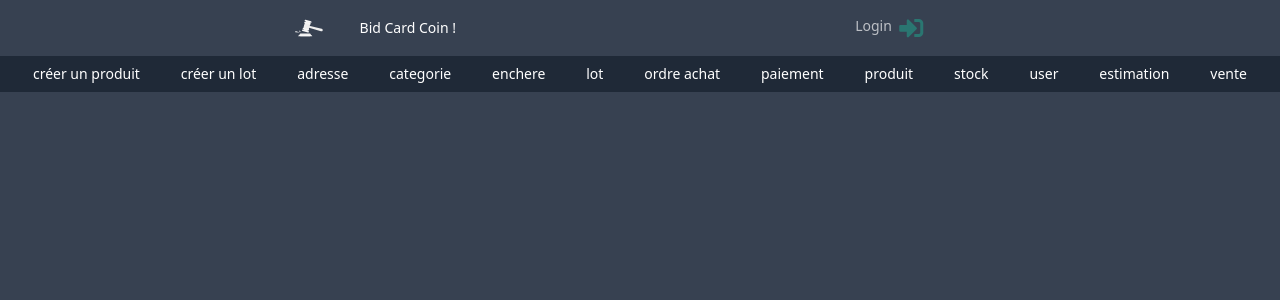
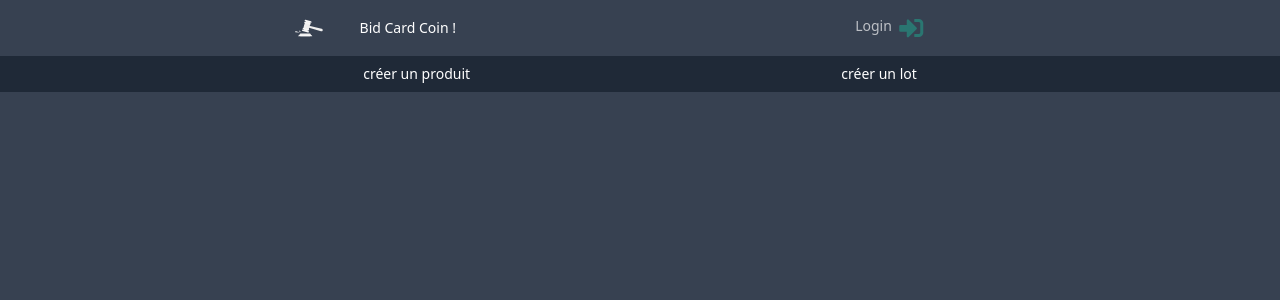
Before and after one commit to CinquinAndy/bidCardCoin_symfony, a Symfony app: template templates/header.html.twig in a window 1280 px wide. Shown: the top 300 px of the page. Run offline with Twig, Linux system fonts and the light colour scheme; the template is opened without the code that fills it, so the values that code supplies are empty; some libraries are stand-ins or nearby versions.

```diff
--- a/templates/header.html.twig
+++ b/templates/header.html.twig
@@ -85,39 +85,39 @@
                 <a href="/lot/new/" class="h-full p-2 flex justify-center items-center">
                     <li>créer un lot</li>
                 </a>
-                <a href="/adresse/page/" class="h-full p-2 flex justify-center items-center">
-                    <li>adresse</li>
-                </a>
-                <a href="/categorie/page/" class="h-full p-2 flex justify-center items-center">
-                    <li>categorie</li>
-                </a>
-                <a href="/enchere/page/" class="h-full p-2 flex justify-center items-center">
-                    <li>enchere</li>
-                </a>
-                <a href="/lot/page/" class="h-full p-2 flex justify-center items-center">
-                    <li>lot</li>
-                </a>
-                <a href="/ordre/achat/page/" class="h-full p-2 flex justify-center items-center">
-                    <li>ordre achat</li>
-                </a>
-                <a href="/paiement/page/" class="h-full p-2 flex justify-center items-center">
-                    <li>paiement</li>
-                </a>
-                <a href="/produit/page/" class="h-full p-2 flex justify-center items-center">
-                    <li>produit</li>
-                </a>
-                <a href="/stock/page/" class="h-full p-2 flex justify-center items-center">
-                    <li>stock</li>
-                </a>
-                <a href="/user/page/" class="h-full p-2 flex justify-center items-center">
-                    <li>user</li>
-                </a>
-                <a href="/estimation/page/" class="h-full p-2 flex justify-center items-center">
-                    <li>estimation</li>
-                </a>
-                <a href="/vente/page/" class="h-full p-2 flex justify-center items-center">
-                    <li>vente</li>
-                </a>
+{#                <a href="/adresse/page/" class="h-full p-2 flex justify-center items-center">#}
+{#                    <li>adresse</li>#}
+{#                </a>#}
+{#                <a href="/categorie/page/" class="h-full p-2 flex justify-center items-center">#}
+{#                    <li>categorie</li>#}
+{#                </a>#}
+{#                <a href="/enchere/page/" class="h-full p-2 flex justify-center items-center">#}
+{#                    <li>enchere</li>#}
+{#                </a>#}
+{#                <a href="/lot/page/" class="h-full p-2 flex justify-center items-center">#}
+{#                    <li>lot</li>#}
+{#                </a>#}
+{#                <a href="/ordre/achat/page/" class="h-full p-2 flex justify-center items-center">#}
+{#                    <li>ordre achat</li>#}
+{#                </a>#}
+{#                <a href="/paiement/page/" class="h-full p-2 flex justify-center items-center">#}
+{#                    <li>paiement</li>#}
+{#                </a>#}
+{#                <a href="/produit/page/" class="h-full p-2 flex justify-center items-center">#}
+{#                    <li>produit</li>#}
+{#                </a>#}
+{#                <a href="/stock/page/" class="h-full p-2 flex justify-center items-center">#}
+{#                    <li>stock</li>#}
+{#                </a>#}
+{#                <a href="/user/page/" class="h-full p-2 flex justify-center items-center">#}
+{#                    <li>user</li>#}
+{#                </a>#}
+{#                <a href="/estimation/page/" class="h-full p-2 flex justify-center items-center">#}
+{#                    <li>estimation</li>#}
+{#                </a>#}
+{#                <a href="/vente/page/" class="h-full p-2 flex justify-center items-center">#}
+{#                    <li>vente</li>#}
+{#                </a>#}
             </ul>
         </nav>
     </div>
```
